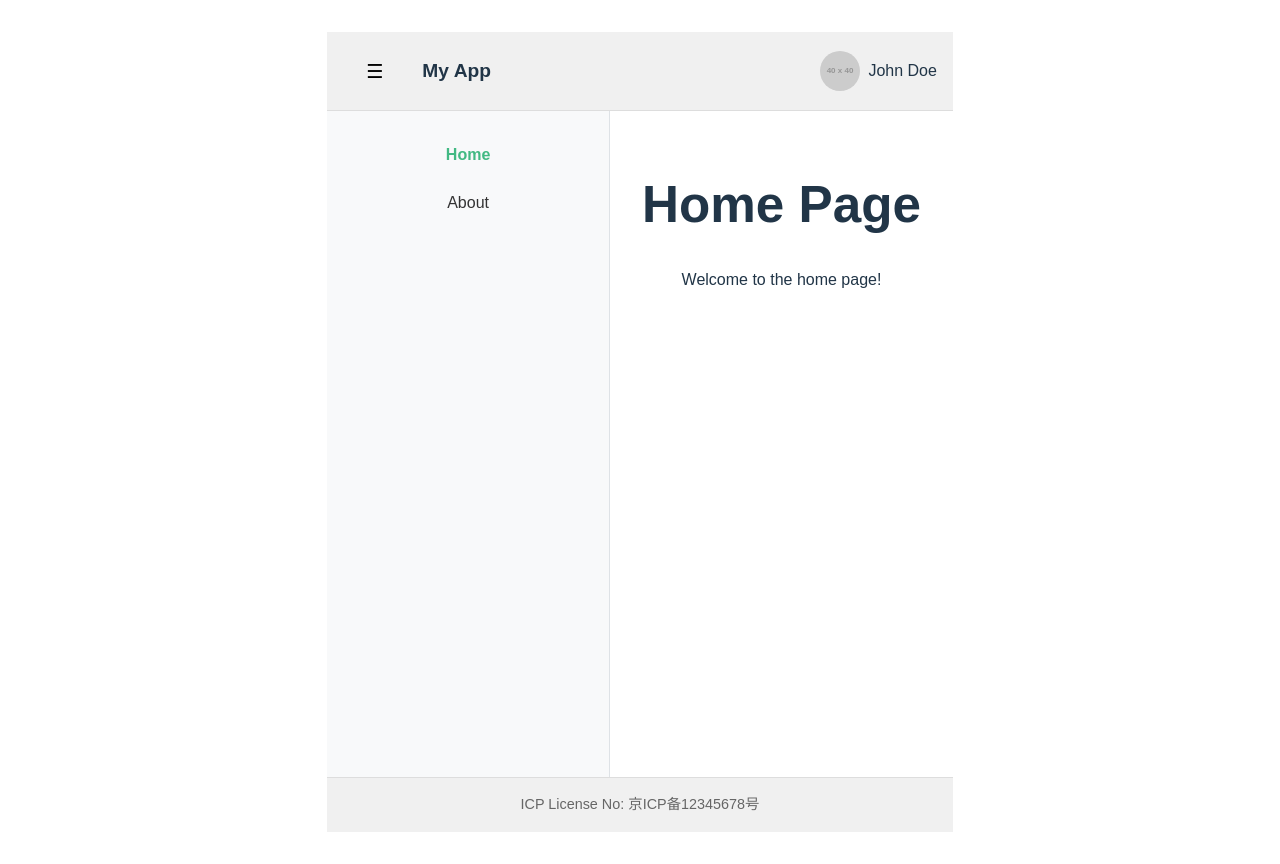
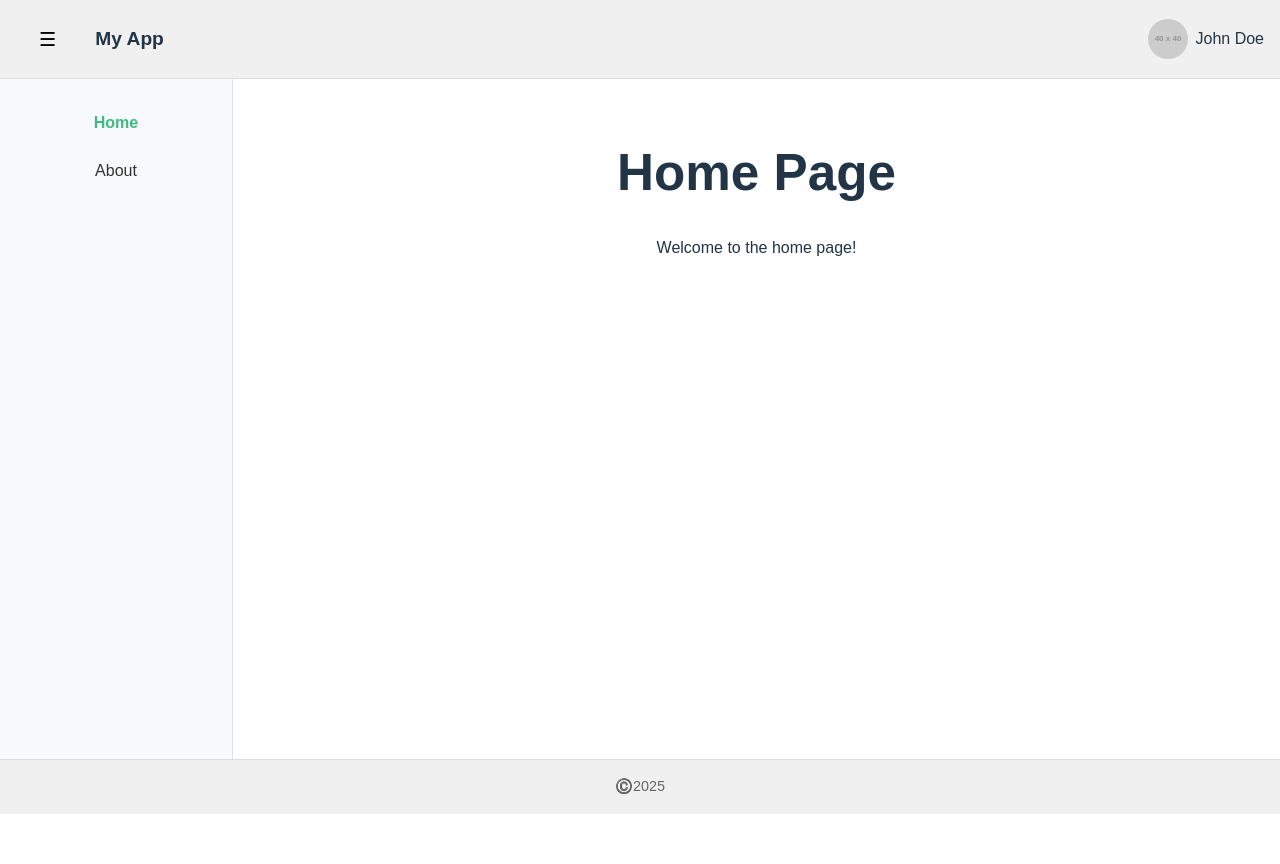
Before and after one commit to kskdmn/vue-practice, a Vue app: page / in a window 1280 px wide. After the commit the page ends 814 px from the top, so only its background shows below. Built offline with nearby package versions, Linux system fonts and the light colour scheme.

Commit message:
Use the full width

```diff
--- a/src/App.vue
+++ b/src/App.vue
@@ -9,7 +9,9 @@ import AppFooter from './components/AppFooter.vue';
     <AppHeader />
     <div class="main-layout">
       <AppSideMenu />
-      <router-view />
+      <div class="main-content">
+        <router-view />
+      </div>
     </div>
     <AppFooter />
   </div>
@@ -30,5 +32,13 @@ body {
 .main-layout {
   display: flex;
   flex-grow: 1;
+  min-height: calc(100vh - 120px); /* Adjust based on header/footer height */
+  min-width: 100vw; /* Ensure full width */
+}
+
+.main-content {
+  flex: 1;
+  overflow: auto;
+  min-width: 0; /* Fixes flexbox overflow issue */
 }
 </style>
--- a/src/components/AppFooter.vue
+++ b/src/components/AppFooter.vue
@@ -1,6 +1,6 @@
 <template>
   <footer class="footer">
-    <div class="icp-license">ICP License No: 京ICP备12345678号</div>
+    <div class="notes">©️2025</div>
   </footer>
 </template>
 
@@ -12,7 +12,7 @@
   text-align: center;
 }
 
-.icp-license {
+.notes {
   font-size: 0.9rem;
   color: #666;
 }
--- a/src/components/AppHeader.vue
+++ b/src/components/AppHeader.vue
@@ -1,7 +1,7 @@
 <script setup lang="ts">
-import { useMenuStore } from '../stores/side-menu';
+import { useSideMenuStore } from '../stores/side-menu';
 
-const menuStore = useMenuStore();
+const menuStore = useSideMenuStore();
 const user = {
   name: 'John Doe',
   avatar: 'https://via.placeholder.com/40',
--- a/src/components/AppSideMenu.vue
+++ b/src/components/AppSideMenu.vue
@@ -1,8 +1,8 @@
 <script setup lang="ts">
-import { useMenuStore } from '../stores/side-menu';
+import { useSideMenuStore } from '../stores/side-menu';
 import { RouterLink } from 'vue-router';
 
-const menuStore = useMenuStore();
+const menuStore = useSideMenuStore();
 </script>
 
 <template>
@@ -18,11 +18,15 @@ const menuStore = useMenuStore();
 
 <style scoped>
 .side-menu {
-  width: 250px;
+  width: 200px;
   transition: width 0.3s;
   background-color: #f8f9fa;
   border-right: 1px solid #dee2e6;
   padding: 1rem;
+  /*height: 100%;*/
+  position: sticky;
+  top: 0;
+  flex-shrink: 0; /* Prevent menu from shrinking */
 }
 
 .side-menu.collapsed {
--- a/src/stores/side-menu.ts
+++ b/src/stores/side-menu.ts
@@ -1,6 +1,6 @@
 import { defineStore } from 'pinia';
 
-export const useMenuStore = defineStore('side-menu', {
+export const useSideMenuStore = defineStore('side-menu', {
   state: () => ({
     isCollapsed: false,
   }),
--- a/src/style.css
+++ b/src/style.css
@@ -61,7 +61,7 @@ button:focus-visible {
 #app {
   max-width: 1280px;
   margin: 0 auto;
-  padding: 2rem;
+  /*padding: 2rem;*/
   text-align: center;
 }
 
--- a/src/views/AboutView.vue
+++ b/src/views/AboutView.vue
@@ -8,6 +8,8 @@
 <style scoped>
 .content {
   padding: 2rem;
-  flex-grow: 1;
+  max-width: 100%;
+  width: 100%;
+  box-sizing: border-box;
 }
 </style>
--- a/src/views/HomeView.vue
+++ b/src/views/HomeView.vue
@@ -8,6 +8,8 @@
 <style scoped>
 .content {
   padding: 2rem;
-  flex-grow: 1;
+  max-width: 100%;
+  width: 100%;
+  box-sizing: border-box;
 }
 </style>
```
